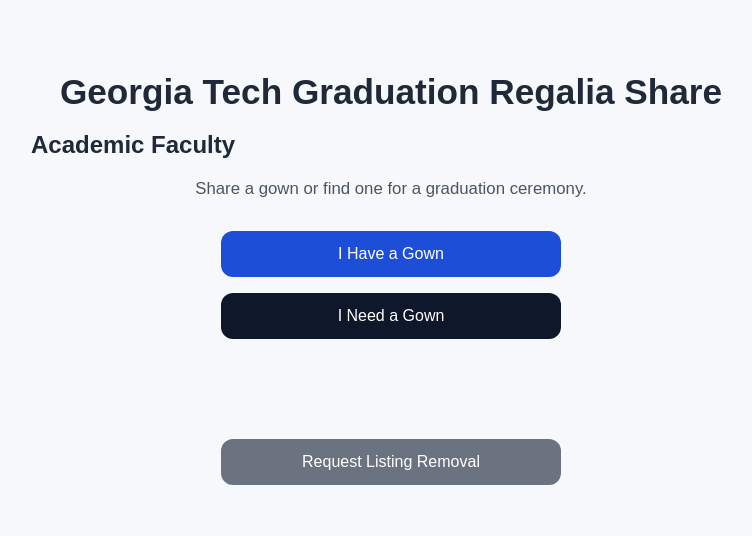
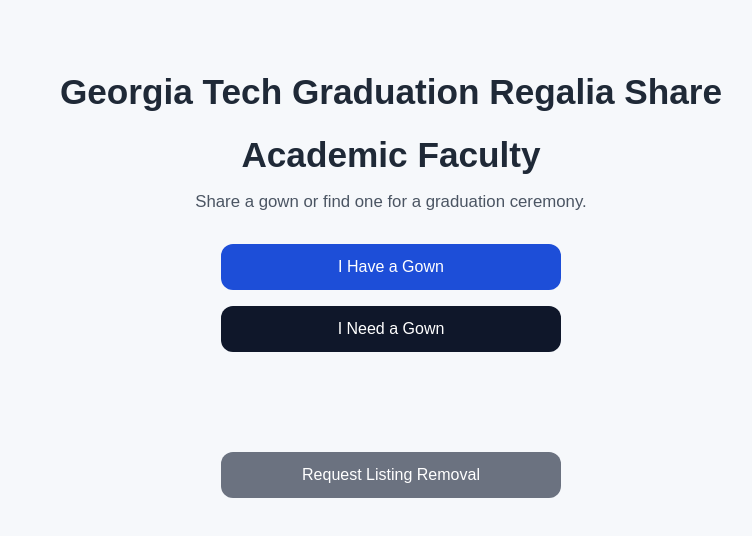
Before and after one commit to marjanbaghdadi-gatech/gown-share-site, a plain HTML site: page index.html in a window 1280 px wide. Shown: the whole page, without its empty margins (249-1001 px from the left). Drawn offline with Linux system fonts and the light colour scheme.

Commit message:
Update index.html

```diff
--- a/index.html
+++ b/index.html
@@ -9,7 +9,7 @@
 <body>
   <main class="home-container">
     <h1>Georgia Tech Graduation Regalia Share</h1>
-    <h2>Academic Faculty</h2>
+    <h1>Academic Faculty</h1>
     <p class="subtitle">Share a gown or find one for a graduation ceremony.</p>
 
     <div class="button-group">
```
